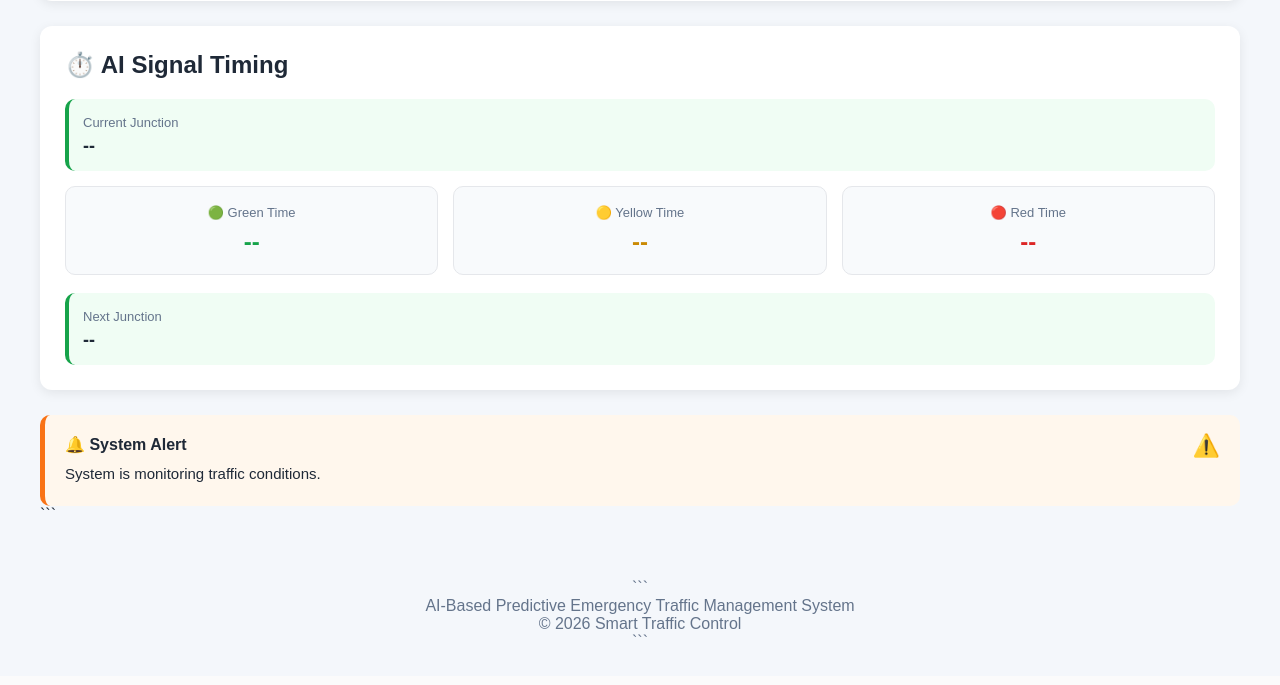
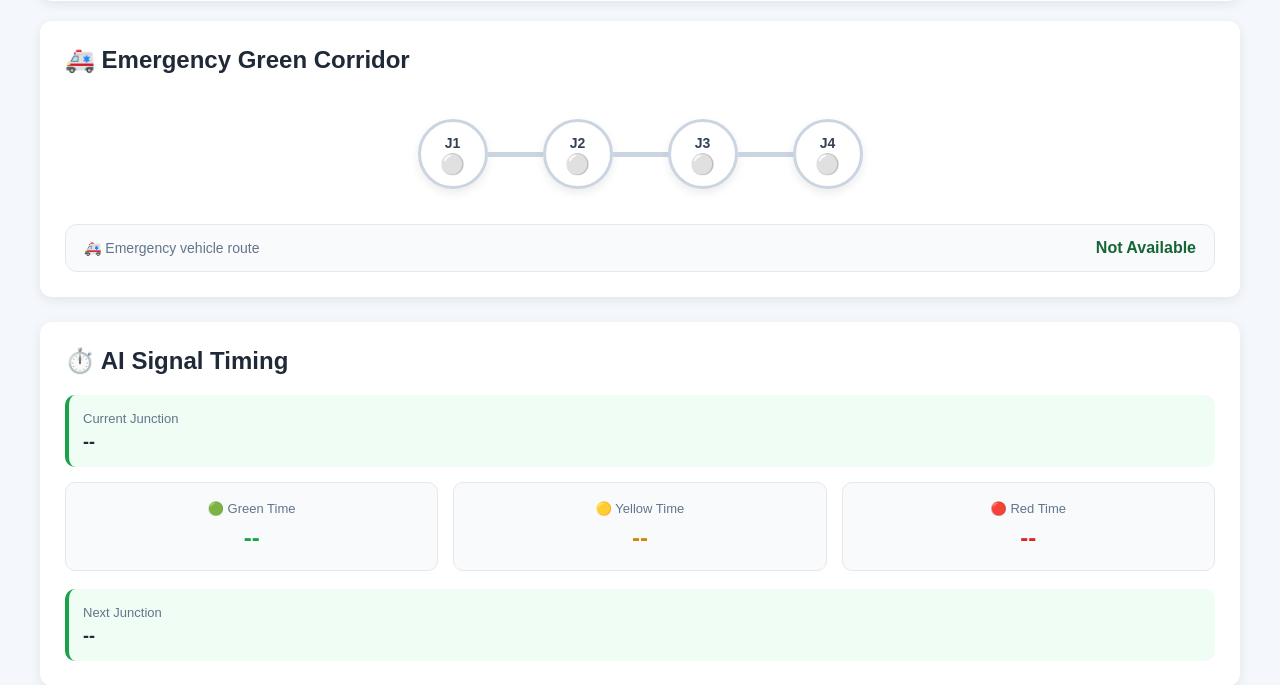
Before and after one commit to Poorvi-007/Emergency-Traffic-Control, a Flask app: page / in a window 1280 px wide. Shown: the part 2721-3406 px from the top of the page. Before the commit the page ends 3358 px from the top, so only its background shows below. Run offline with Flask 3, Linux system fonts and the light colour scheme.

Commit message:
Add emergency green corridor visualization

```diff
--- a/static/css/style.css
+++ b/static/css/style.css
@@ -621,3 +621,74 @@
         margin: 15px auto;
     }
 }
+/* =====================================================
+   EMERGENCY GREEN CORRIDOR ROUTE
+===================================================== */
+
+.route-panel {
+    margin-top: 20px;
+}
+
+.route-container {
+    display: flex;
+    align-items: center;
+    justify-content: center;
+    gap: 0;
+    padding: 25px 10px;
+    overflow-x: auto;
+}
+
+.route-junction {
+    min-width: 70px;
+    height: 70px;
+    border-radius: 50%;
+    border: 3px solid #cbd5e1;
+    background: #ffffff;
+    display: flex;
+    flex-direction: column;
+    align-items: center;
+    justify-content: center;
+    flex-shrink: 0;
+    box-shadow: 0 4px 10px rgba(0, 0, 0, 0.08);
+}
+
+.junction-name {
+    font-size: 14px;
+    font-weight: 800;
+    color: #334155;
+}
+
+.route-signal {
+    font-size: 20px;
+    line-height: 1;
+    margin-top: 3px;
+}
+
+.route-line {
+    height: 5px;
+    width: 55px;
+    background: #cbd5e1;
+    flex-shrink: 0;
+}
+
+.route-info {
+    margin-top: 10px;
+    padding: 14px 18px;
+    border-radius: 12px;
+    background: #f8fafc;
+    border: 1px solid #e2e8f0;
+    display: flex;
+    justify-content: space-between;
+    align-items: center;
+    gap: 15px;
+}
+
+.route-info span {
+    color: #64748b;
+    font-size: 14px;
+}
+
+.route-info strong {
+    color: #166534;
+    font-size: 16px;
+}
--- a/templates/index.html
+++ b/templates/index.html
@@ -373,6 +373,53 @@
 <!-- ========================= -->
 <!-- EMERGENCY ROUTE -->
 <!-- ========================= -->
+
+<section class="panel route-panel">
+
+    <h2>🚑 Emergency Green Corridor</h2>
+
+    <div class="route-container">
+
+        <div class="route-junction">
+            <span class="junction-name">J1</span>
+            <span class="route-signal" id="routeSignal1">⚪</span>
+        </div>
+
+        <div class="route-line"></div>
+
+        <div class="route-junction">
+            <span class="junction-name">J2</span>
+            <span class="route-signal" id="routeSignal2">⚪</span>
+        </div>
+
+        <div class="route-line"></div>
+
+        <div class="route-junction">
+            <span class="junction-name">J3</span>
+            <span class="route-signal" id="routeSignal3">⚪</span>
+        </div>
+
+        <div class="route-line"></div>
+
+        <div class="route-junction">
+            <span class="junction-name">J4</span>
+            <span class="route-signal" id="routeSignal4">⚪</span>
+        </div>
+
+    </div>
+
+    <div class="route-info">
+        <span>🚑 Emergency vehicle route</span>
+        <strong id="route">Not Available</strong>
+    </div>
+
+</section>
+
+
+<!-- ========================= -->
+<!-- AI SIGNAL TIMING -->
+<!-- ========================= -->
+
 <section class="panel timing-panel">
 
     <h2>⏱️ AI Signal Timing</h2>
```
